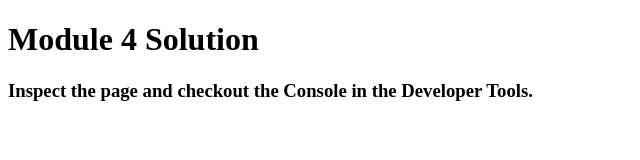
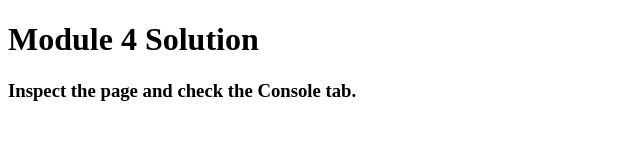
Before and after one commit to Abharar/Module4-Solution, a plain HTML site: page index.html in a window 1280 px wide. Shown: the whole page, without its empty margins (0-640 px from the left). Drawn offline with Linux system fonts and the light colour scheme.

Commit message:
Update index.html

```diff
--- a/index.html
+++ b/index.html
@@ -12,6 +12,6 @@
 </head>
 <body>
   <h1>Module 4 Solution</h1>
-  <h3>Inspect the page and checkout the Console in the Developer Tools.</h3>
+  <h3>Inspect the page and check the Console tab.</h3>
 </body>
 </html>
```
